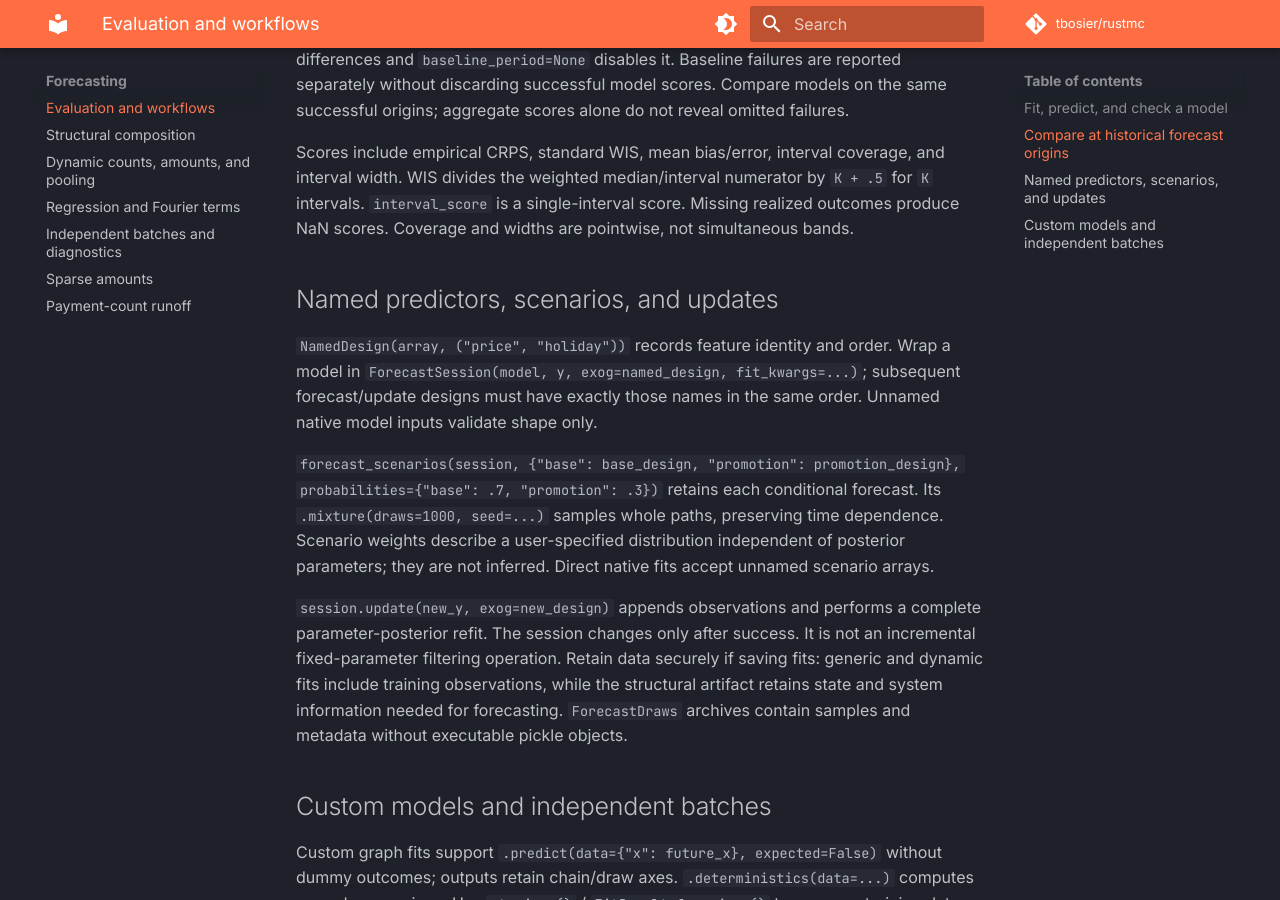
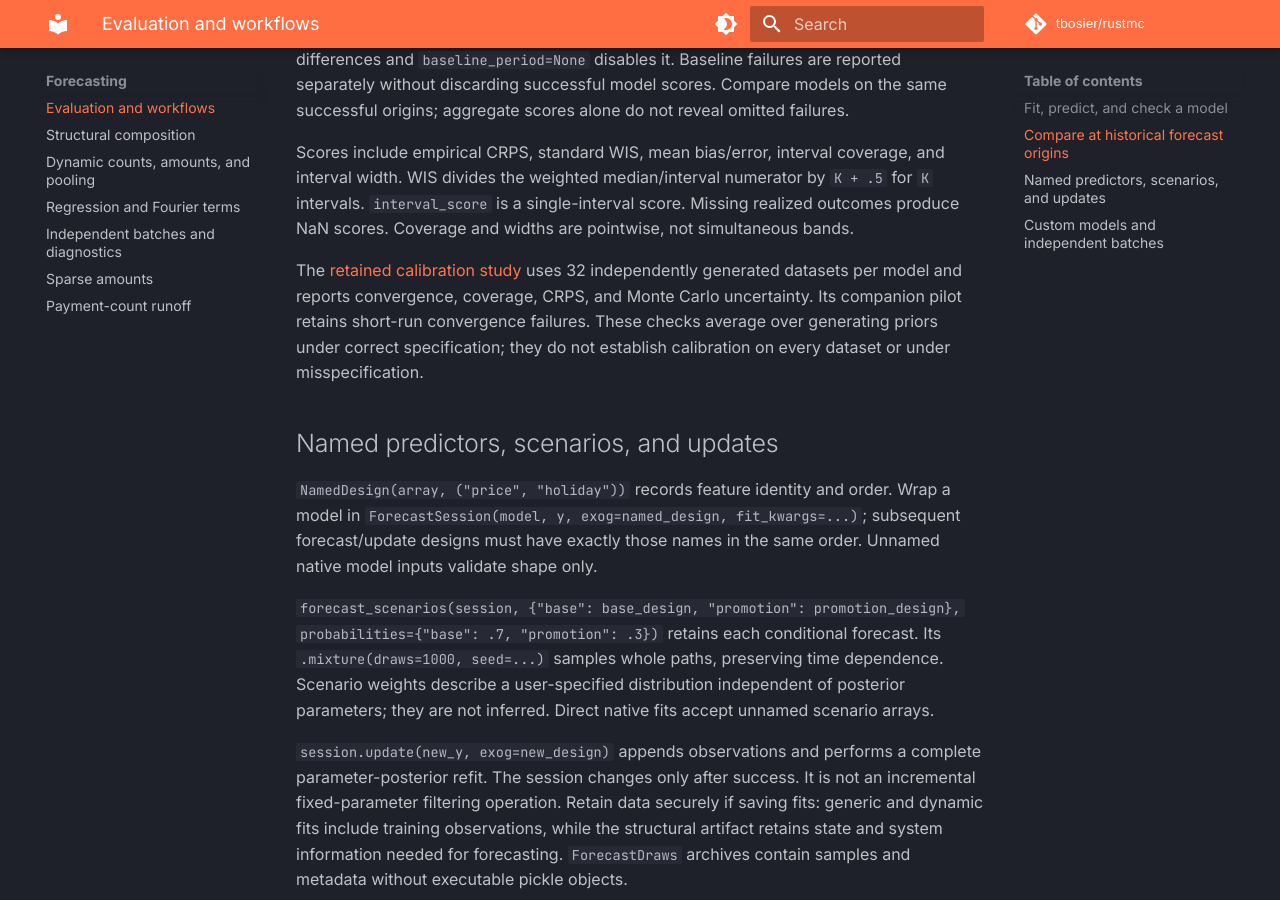
Before and after one commit to tbosier/rustmc, an MkDocs documentation site: the page built from docs/forecasting-workflows.md, in a window 1280 px wide and 900 px high, scrolled down 1444 px. Built offline with MkDocs 1.6.1 and Material for MkDocs 9.7.7, drawn with Linux system fonts in a browser that asks for light colours; comment, search, counter and statistics services are not loaded.

Commit message:
test: verify repeated calibration against the built 0.12 wheel

```diff
--- a/docs/forecasting-workflows.md
+++ b/docs/forecasting-workflows.md
@@ -67,6 +67,12 @@ interval width. WIS divides the weighted median/interval numerator by `K + .5` f
 `K` intervals. `interval_score` is a single-interval score. Missing realized outcomes
 produce NaN scores. Coverage and widths are pointwise, not simultaneous bands.
 
+The [retained calibration study](https://github.com/tbosier/rustmc/blob/main/benchmarks/results/2026-09-09-calibration.md)
+uses 32 independently generated datasets per model and reports convergence, coverage,
+CRPS, and Monte Carlo uncertainty. Its companion pilot retains short-run convergence
+failures. These checks average over generating priors under correct specification;
+they do not establish calibration on every dataset or under misspecification.
+
 ## Named predictors, scenarios, and updates
 
 `NamedDesign(array, ("price", "holiday"))` records feature identity and order. Wrap a
```
Also changed, not shown: benchmarks/results/2026-09-09-calibration-pilot.md (+2 -2 lines), benchmarks/results/2026-09-09-calibration.md (+2 -2 lines), 2 other files.
